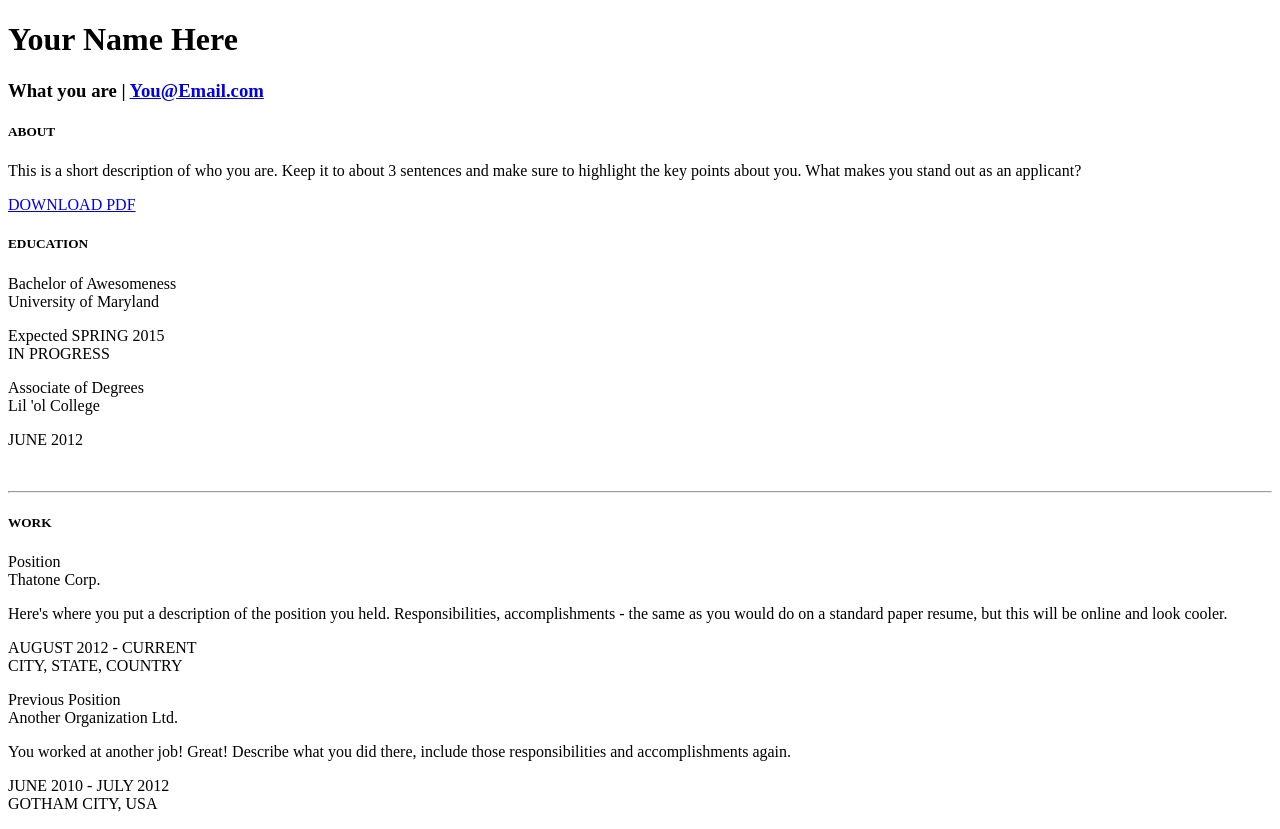
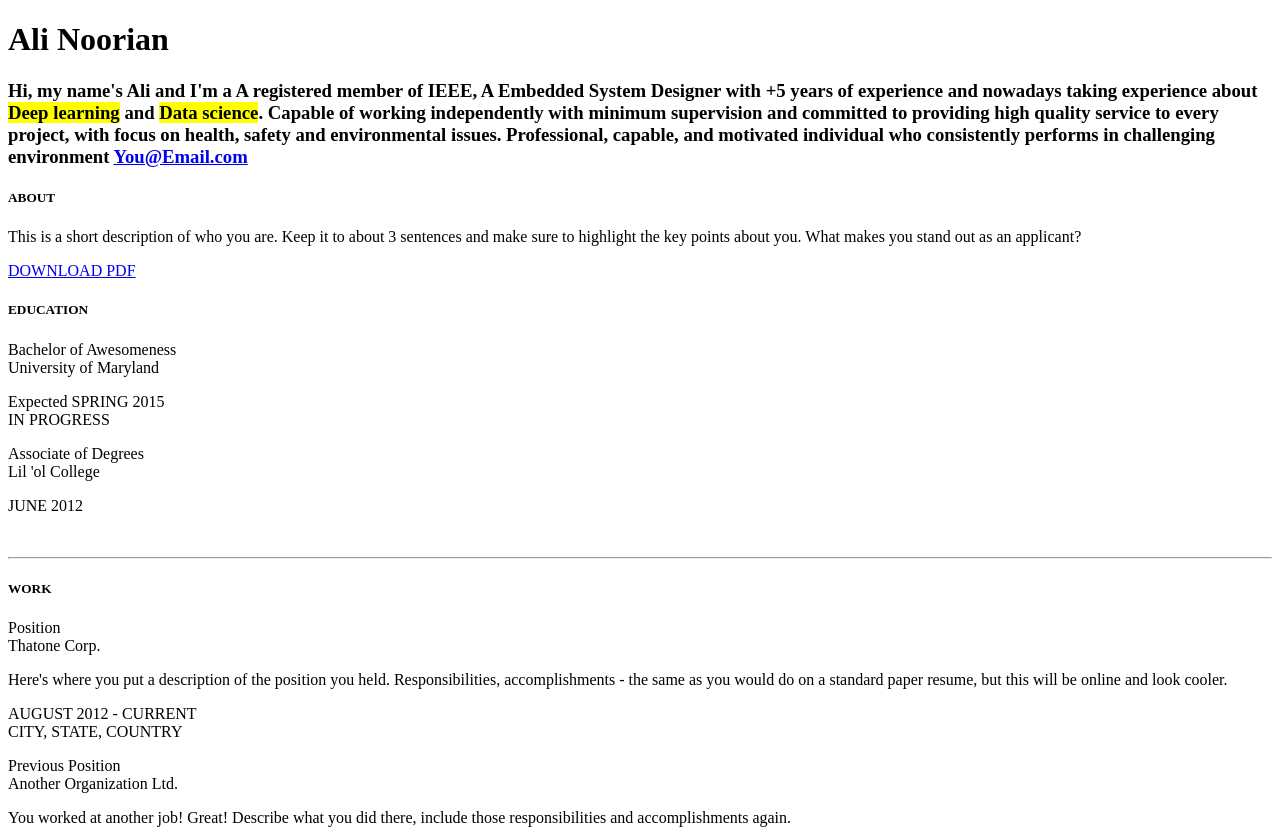
Before and after one commit to Rain07/R.github.io, a plain HTML site: page stages/index-4.html in a window 1280 px wide. Shown: the top 829 px of the page. Drawn offline with Linux system fonts and the light colour scheme.

Commit message:
NothingElseMatter!

```diff
--- a/stages/index-4.html
+++ b/stages/index-4.html
@@ -10,8 +10,22 @@
     <div class="container">
       <div class="row centered">
         <div class="col-lg-12 animated fadeInUp">
-          <h1>Your Name Here</h1>
-          <h3>What you are |
+          <h1>Ali Noorian</h1>
+          <h3>Hi, my name's Ali and I'm a A registered member of IEEE,
+A Embedded System Designer with
++5 years of experience and
+nowadays taking experience
+about <mark>Deep learning</mark> and <mark>Data
+science</mark>. Capable of working
+independently with minimum
+supervision and committed to
+providing high quality service to
+every project, with focus on
+health, safety and environmental
+issues. Professional, capable, and
+motivated individual who consistently
+performs in
+challenging environment
           <a href="mailto:You@Email.com" target="_blank">You@Email.com</a>
           </h3>
         </div><!--/.col-lg-12 -->
```
Also changed, not shown: index.html (+1 -1 lines), stages/index-1.html (+15 -1 lines), 1 other file.
